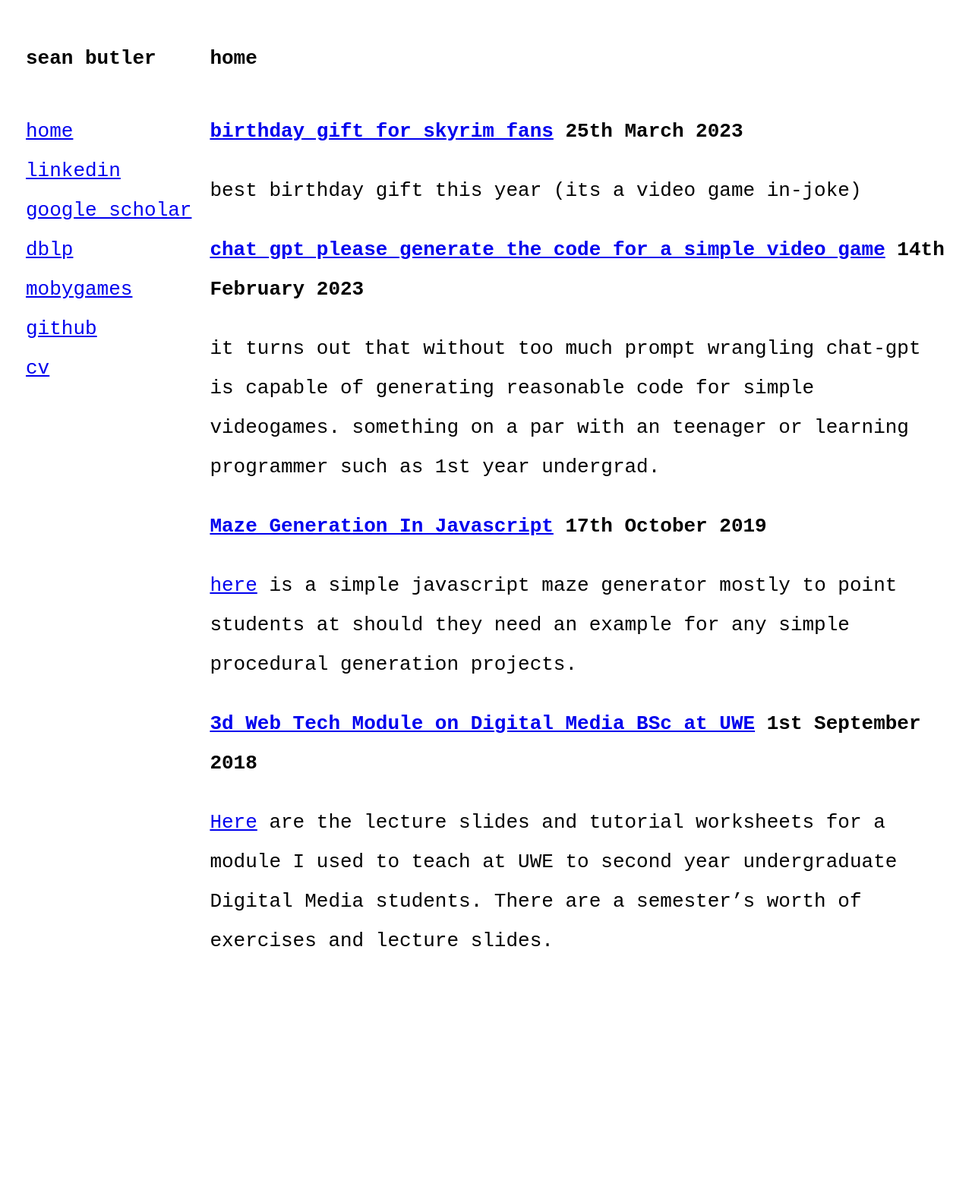
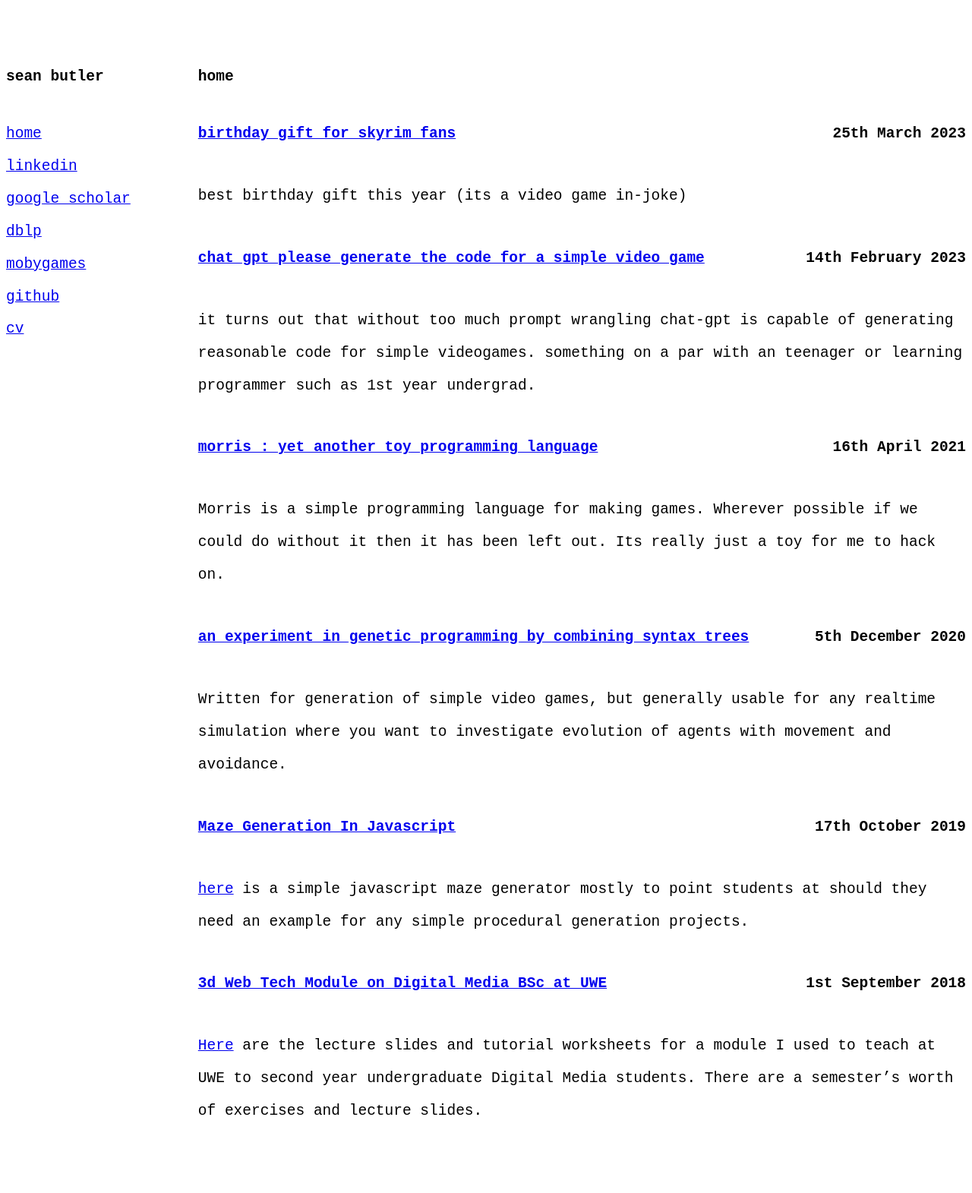
Before and after one commit to seanbutler/www.seanbutler.net, a Jekyll site: the page built from index.html, in a window 1280 px wide. Shown: the whole page at 76% size. Built offline with Jekyll 4.4.1, drawn with Linux system fonts in a browser that asks for light colours; before the commit the page ends 1325 px from its top, so only the background shows below that.

Commit message:
pulled in some old posts

```diff
--- /dev/null
+++ b/_posts/2020-12-05-genetic-programming-reedit-ast.md
@@ -0,0 +1,43 @@
+---
+layout: post
+title:  "an experiment in genetic programming by combining syntax trees"
+excerpt_separator: <!--more-->
+---
+
+Written for generation of simple video games, but generally usable for any realtime simulation where you want to investigate evolution of agents with movement and avoidance.
+
+<!--more-->
+
+
+![](https://github.com/seanbutler/Glynth/blob/master/Media/Screenshot_1.png?raw=true)
+
+
+Pretty awesome graphics eh?! Thats not the point though, each box represents an agent in the world which can evolve through genetic programming.
+
+### architecture / method
+
+- The simple c-like programming language compiles (via an ast tree structure) to bytecode.
+- Genetic Algorithms which operate on the tree combining two trees by swapping branches and mutating.
+- A simple assembler compiles tree into bytecode. Then a simulation which executes the bytecode of the various entities in a shared virtual world.
+- Evaluation Loop and Fitness determination to see who exists for next generation. Some further work is needed on the idea of fitness. If we are going to reproduce based on survivng then the world needs to be a little more dangerous.
+
+### tree
+
+the tree phase of compilation generates something like the following
+
+![](https://github.com/seanbutler/Glynth/blob/master/Media/Screenshot_4.png?raw=true)
+
+these trees can be combined and mutated so they can grow and evolve.
+
+
+###  code
+
+the code you can write yourself to build an intial entity looks like this.
+
+![](https://github.com/seanbutler/Glynth/blob/master/Media/Screenshot_3.png?raw=true)
+
+its somewhat c-like with some special restrictions to support the genetic programming. for example all functions take 1 parameter and return 1 parameter. this requires some flexability on the part of someone who builds an eve agent, but not insurmountable.
+
+### link
+
+https://github.com/seanbutler/Glynth
--- /dev/null
+++ b/_posts/2021-04-16-morris-yet-another-toy-programming-language.md
@@ -0,0 +1,35 @@
+---
+layout: post
+title:  "morris : yet another toy programming language"
+excerpt_separator: <!--more-->
+---
+
+Morris is a simple programming language for making games. Wherever possible if we could do without it then it has been left out. Its really just a toy for me to hack on.
+
+<!--more-->
+
+![](https://github.com/seanbutler/Morris/blob/main/screenshots/anim6.gif?raw=true)
+
+
+### specialisation
+
+Comes with SFML integration, Morris is a system "with bells on". Morris is a work in progress, its still very early stages. Its likely some things will break and change.
+
+Once we specialise in 2d sprite games, its arguable how extensive a feature set we really need. Also, search based automatic and generative programming is significantly helped by having a more limited set of types. Basically its just a toy.
+
+We have userland threads which each run in their own little virtual machine. All data inside a thread is private each thread has a sprite and a position and velocity.
+
+### toy
+
+- Currently there are is only two types, integers and threads. In addition, there are no functions, no procedures, no classes etc. Basically its just a toy.
+
+- Communication between the threads is done via message passing. All messages are broadcast to all threads and disappear immediately, they carry no data except themselves so in a sense they are like semaphores.
+
+- Compiler and runtime are integrated together. Sources and compiled bytecode are both executable
+
+
+Did i mention its really just a toy? However, it is a toy you can make toys with!
+
+### links
+
+https://github.com/seanbutler/Morris
--- a/index.html
+++ b/index.html
@@ -3,14 +3,14 @@ layout: default
 title: home
 ---
 
-<!-- <h2>writings</h2> -->
+{% for post in site.posts %}
 
-<ul>
-  {% for post in site.posts %}
-    <li>
-      <b><a href="{{ post.url }}">{{ post.title}}</a> {{ post.date | date_to_long_string: "ordinal" }}</b>
-      {{ post.excerpt }}
+<b>
 
-    </li>
-  {% endfor %}
-</ul>
+<p style="float: left;"><a href="{{ post.url }}">{{ post.title}}</a></p>
+<p style="float: right;"> {{ post.date | date_to_long_string: "ordinal" }}</p>
+</b>
+
+<div style="clear: both;"></div>
+{{ post.excerpt }}
+{% endfor %}
--- a/nano.css
+++ b/nano.css
@@ -1,40 +1,31 @@
 html
 {
-  max-width: 100ch;
-  padding: 1em;
+  max-width: 110ch;
+  padding: 3em 0;
   margin: auto;
-  line-height: 2;
-  font-size: 2em;
+  line-height: 2.2em;
+  font-size: 1.5em;
   font-family: monospace;
 }
 
+body{
+  /* margin:0;
+  border: 0;
+  padding: 0; */
+}
+
+
 h1,h2,h3,h4,h5,h6 {
-  font-family: monospace;
   font-size: 100%;
-  /* font-weight:lighter; */
-  /* font-style: italic; */
 }
 
 h4,h5,h6 {
-  color: grey;
-}
-
-header {
-  /* border: 1px solid red; */
+  color: #555;
 }
 
 .container {
-  /* border: 1px solid green; */
   display: grid;
   grid-template-columns: 1fr 4fr;
-}
-
-nav {
-  /* border: 1px solid blue; */
-  /* border-radius: 2em; */
-  /* border: 1px solid black; */
-  /* column-width: 12em; */
-    /* column-rule: 1px solid rgb(75, 70, 74); */
 }
 
 
@@ -46,14 +37,10 @@ nav ul {
 }
 
 
-content {
-  background: lightskyblue;
-}
-
 content ul {
-  padding-left: 0px;
-  margin-left: 0px;
-  list-style: none;
+  /* padding-left: 0px; */
+  /* margin-left: 0px; */
+  /* list-style: none; */
 }
 
 content img{
```
Also changed, not shown: _posts/2019-10-17-maze-generation-in-javascript.md (+6 -0 lines), _posts/2023-03-25-sworn-to-carry-your-burdens.md (+0 -2 lines).
